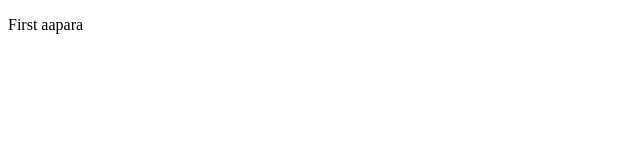
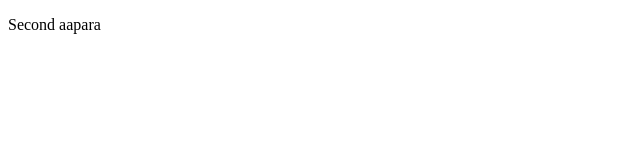
Before and after one commit to prateekpandey2022apr-cedcoss/git-advanced, a plain HTML site: page index.html in a window 1280 px wide. Shown: the full height of the page, 0-640 px from the left. Drawn offline with Linux system fonts and the light colour scheme.

Commit message:
update 3 index.html

```diff
--- a/index.html
+++ b/index.html
@@ -8,7 +8,7 @@
 </head>
 <body>
 
-    <p>First aapara</p>
+    <p>Second aapara</p>
 
 </body>
 </html>
```
